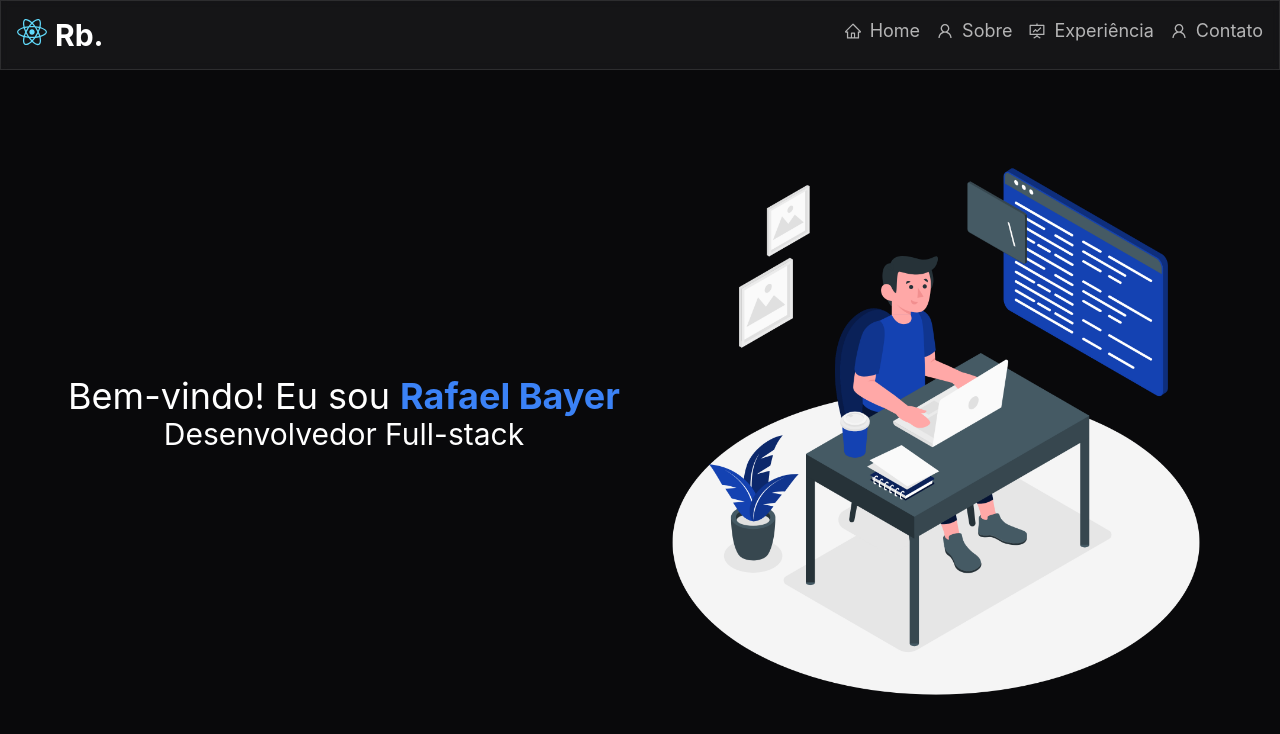
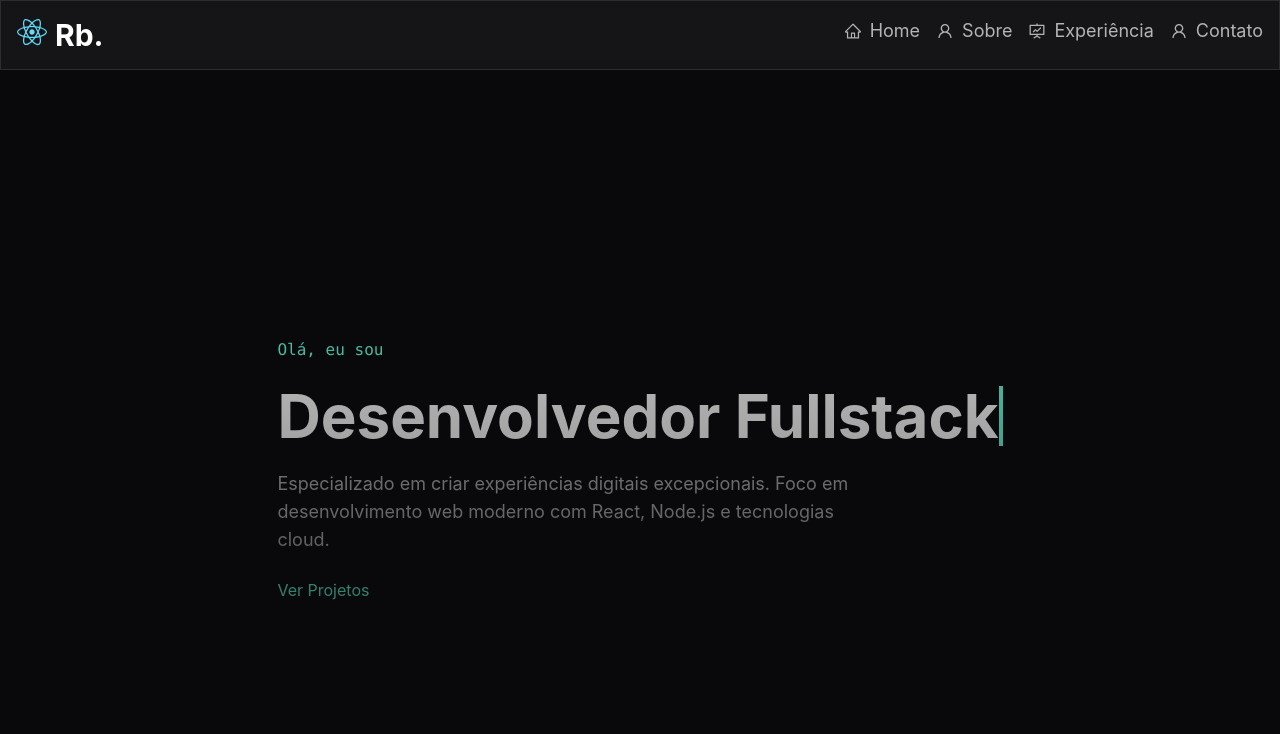
Before and after one commit to rafaelBayer/portifolio, a React (Create React App) app: page / in a window 1280 px wide. Shown: the top 734 px of the page. Built offline with nearby package versions, Linux system fonts and the light colour scheme.

Commit message:
feat: modificado o visual da tela inicial e removido href não necessarios

```diff
--- a/src/screens/Home.jsx
+++ b/src/screens/Home.jsx
@@ -1,4 +1,4 @@
-import React from "react";
+import React, { useEffect, useRef } from "react";
 
 import Template from "./template/Template";
 import Imagem from "../assets/codeImage.png";
@@ -7,30 +7,60 @@ import { AiFillLinkedin, AiOutlineMail, AiFillGithub } from "react-icons/ai";
 
 const Home = () => {
   const page = "Home";
+
+  const typingRef = useRef();
+
+  useEffect(() => {
+    console.log(typingRef.current)
+    const observer = new IntersectionObserver(
+      ([entry]) => {
+        if (entry.isIntersecting) {
+          entry.target.classList.add('animate-typing');
+        }
+      },
+      { threshold: 0.5 }
+    );
+
+    if (typingRef.current) {
+      observer.observe(typingRef.current);
+    }
+
+    return () => observer.disconnect();
+  }, []);
+
   return (
     <Template page={page}>
-      <div id="home" className="text-white flex flex-col tablet:flex-row p-12">
-        <div className="w-full tablet:w-1/2 flex flex-col items-center justify-center">
-          {/* Desktop */}
-          <h1 className="mobile:hidden text-2xl tablet:text-4xl">
-            Bem-vindo! Eu sou <strong className="text-blue-500">Rafael Bayer</strong>
-          </h1>
-          {/* Desktop */}
+      {/* <div id="home" className="text-white flex flex-col tablet:flex-row p-12">
+        <div className="animate-fade-in"></div>
+        <h2 className="text-accent font-mono">Teste</h2>
 
-          {/* Mobile */}
-          <h1 className="tablet:hidden text-2xl tablet:text-4xl">Bem-vindo!</h1>
-          <h1 className="tablet:hidden text-2xl tablet:text-4xl mb-1">
-            Eu sou <strong className="text-blue-500">Rafael Bayer</strong>
-          </h1>
-          {/* Mobile */}
 
-          <p className="text-xl tablet:text-3xl">Desenvolvedor Full-stack</p>
+      </div> */}
+
+      <section className="min-h-screen flex items-center justify-center relative">
+        <div className="section-container">
+          <div className="space-y-6 animate-fade-in">
+            <h2 className="text-accent font-mono">Olá, eu sou</h2>
+            <h1 className="text-4xl mobile:text-2xl tablet:text-6xl font-bold">
+            {/* mobile:text-6xl tablet:text-7xl */}
+              <div
+              ref={typingRef}
+              className="text-white overflow-hidden whitespace-nowrap border-r-4 border-accent">
+                Desenvolvedor Fullstack
+              </div>
+            </h1>
+            <p className="text-foreground/70 max-w-xl text-lg">
+              Especializado em criar experiências digitais excepcionais. Foco em desenvolvimento web moderno com React,
+              Node.js e tecnologias cloud.
+            </p>
+            <button className="group flex items-center gap-2 text-accent hover:text-accent-hover transition-colors">
+              Ver Projetos
+              {/* <ArrowRight className="group-hover:translate-x-1 transition-transform" /> */}
+            </button>
+          </div>
         </div>
-
-        <div className="w-full tablet:w-1/2">
-          <img src={Imagem} alt="a" />
-        </div>
-      </div>
+        <div className="absolute inset-0 bg-gradient-to-b from-transparent to-background/80 pointer-events-none" />
+      </section>
 
       {/* Sobre Mim */}
       <div id="sobre" className="text-white flex flex-col tablet:flex-row p-12">
@@ -111,7 +141,6 @@ const Home = () => {
 
           <div className="flex justify-center gap-6">
             <a
-              href="#"
               className="p-3 glass rounded-full hover:text-accent transition-colors"
               aria-label="LinkedIn"
               href="https://www.linkedin.com/in/rafaelbayer0/"
@@ -123,7 +152,6 @@ const Home = () => {
             </a>
 
             <a
-              href="#"
               className="p-3 glass rounded-full hover:text-accent transition-colors"
               aria-label="LinkedIn"
               href="https://github.com/rafaelBayer"
@@ -135,7 +163,6 @@ const Home = () => {
             </a>
 
             <a
-              href="#"
               className="p-3 glass rounded-full hover:text-accent transition-colors"
               aria-label="LinkedIn"
               href="mailto:rafaelbayer00@gmail.com"
```
